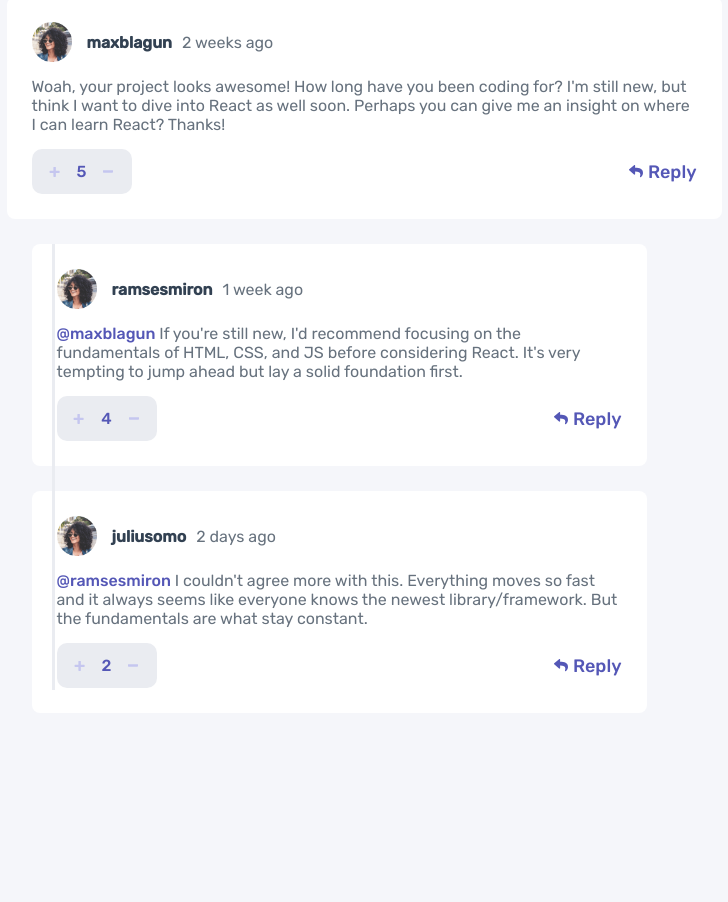
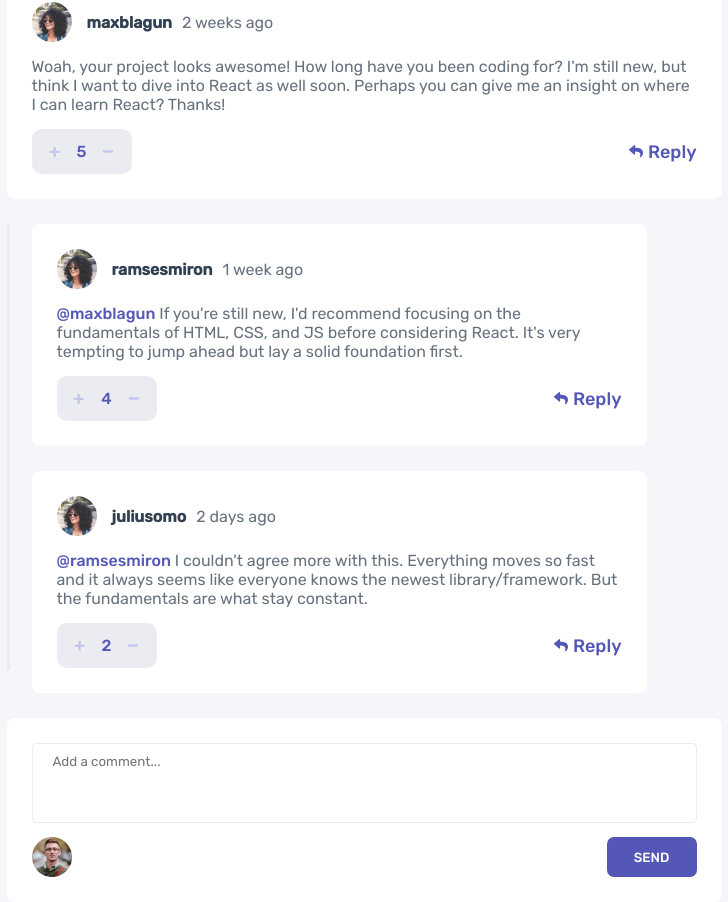
Before and after one commit to yan-batista/interactive-comment-section, a React (Vite) app: page / in a window 1280 px wide. Shown: the part 628-1530 px from the top of the page, without its empty margins (276-1004 px from the left). Before the commit the page ends 1366 px from the top, so only its background shows below. Built offline with nearby package versions, Linux system fonts and the light colour scheme.

Commit message:
new comment component

```diff
--- a/src/components/Button/styles.scss
+++ b/src/components/Button/styles.scss
@@ -1,14 +1,14 @@
 @use "../../styles/variables";
 
 .button {
-  width: 100px;
-  height: 50px;
+  width: 90px;
+  height: 40px;
 
   color: white;
   font-weight: 500;
 
   border: none;
-  border-radius: 4px;
+  border-radius: 7px;
 
   transition: background-color 0.1s;
 
--- a/src/components/Comment/CommentList/index.tsx
+++ b/src/components/Comment/CommentList/index.tsx
@@ -1,4 +1,5 @@
 import data from "../../../data.json";
+import NewComment from "../NewComment";
 import Comment from "../index";
 import "./styles.scss";
 
@@ -44,7 +45,12 @@ const CommentList = () => {
     );
   });
 
-  return <div className="comment-list-container">{renderComments}</div>;
+  return (
+    <div className="comment-list-container">
+      {renderComments}
+      <NewComment />
+    </div>
+  );
 };
 
 export default CommentList;
--- a/src/components/Comment/CommentList/styles.scss
+++ b/src/components/Comment/CommentList/styles.scss
@@ -21,5 +21,9 @@
   border-right: 3px solid variables.$neutral_lightGray;
   height: 95%;
   position: absolute;
-  left: 60px;
+  left: 15px;
+
+  @media (min-width: variables.$desktop) {
+    left: 60px;
+  }
 }
--- /dev/null
+++ b/src/components/Comment/NewComment/index.tsx
@@ -0,0 +1,21 @@
+import Button from "../../Button";
+import CurrentUserProfilePicture from "../../../assets/images/avatars/image-juliusomo.png";
+
+import "./styles.scss";
+
+const NewComment = () => {
+  return (
+    <div className="comment-container">
+      <div className="new-comment">
+        <textarea placeholder="Add a comment..."></textarea>
+
+        <div className="profile-button-container">
+          <img src={CurrentUserProfilePicture}></img>
+          <Button type="primary" text="Send"></Button>
+        </div>
+      </div>
+    </div>
+  );
+};
+
+export default NewComment;
--- /dev/null
+++ b/src/components/Comment/NewComment/styles.scss
@@ -0,0 +1,60 @@
+@use "../../../styles/variables";
+
+.new-comment {
+  width: 100%;
+
+  & .profile-button-container {
+    display: flex;
+    flex-direction: row;
+    align-items: center;
+    justify-content: space-between;
+    margin-top: 10px;
+
+    & img {
+      width: 40px;
+      height: 40px;
+    }
+
+    @media (min-width: variables.$desktop) {
+    }
+  }
+
+  & textarea {
+    resize: none;
+    border: 1px solid variables.$neutral_lightGray;
+    border-radius: 4px;
+
+    width: 100%;
+    height: 80px;
+
+    padding: 10px;
+    text-indent: 10px;
+  }
+
+  @media (min-width: variables.$desktop) {
+    display: flex;
+    flex-direction: row-reverse;
+    justify-content: flex-end;
+
+    position: relative;
+
+    & .profile-button-container {
+      & button {
+        position: absolute;
+        right: 0;
+        top: 0;
+      }
+
+      & img {
+        margin-right: 25px;
+        position: absolute;
+        top: 0;
+      }
+    }
+
+    & textarea {
+      width: 85%;
+      margin: 0 100px 0 50px;
+    }
+  }
+}
--- a/src/components/Score/index.tsx
+++ b/src/components/Score/index.tsx
@@ -1,3 +1,4 @@
+import { useState } from "react";
 import "./styles.scss";
 
 interface Props {
@@ -5,15 +6,35 @@ interface Props {
 }
 
 const Score: React.FC<Props> = ({ score }) => {
+  const [scoreNumber, SetScoreNumber] = useState(score);
+
+  const increaseScore = () => {
+    SetScoreNumber((prevNumber) => {
+      return prevNumber + 1;
+    });
+  };
+
+  const decreaseScore = () => {
+    SetScoreNumber((prevNumber) => {
+      return prevNumber - 1;
+    });
+  };
+
   return (
     <div className="score-container">
+      <button onClick={increaseScore}>
         <svg width="11" height="11" xmlns="http://www.w3.org/2000/svg">
           <path d="M6.33 10.896c.137 0 .255-.05.354-.149.1-.1.149-.217.149-.354V7.004h3.315c.136 0 .254-.05.354-.149.099-.1.148-.217.148-.354V5.272a.483.483 0 0 0-.148-.354.483.483 0 0 0-.354-.149H6.833V1.4a.483.483 0 0 0-.149-.354.483.483 0 0 0-.354-.149H4.915a.483.483 0 0 0-.354.149c-.1.1-.149.217-.149.354v3.37H1.08a.483.483 0 0 0-.354.15c-.1.099-.149.217-.149.353v1.23c0 .136.05.254.149.353.1.1.217.149.354.149h3.333v3.39c0 .136.05.254.15.353.098.1.216.149.353.149H6.33Z" />
         </svg>
-      <p>{score}</p>
+      </button>
+
+      <p className="disable-select">{scoreNumber}</p>
+
+      <button onClick={decreaseScore}>
         <svg width="11" height="3" xmlns="http://www.w3.org/2000/svg">
           <path d="M9.256 2.66c.204 0 .38-.056.53-.167.148-.11.222-.243.222-.396V.722c0-.152-.074-.284-.223-.395a.859.859 0 0 0-.53-.167H.76a.859.859 0 0 0-.53.167C.083.437.009.57.009.722v1.375c0 .153.074.285.223.396a.859.859 0 0 0 .53.167h8.495Z" />
         </svg>
+      </button>
     </div>
   );
 };
--- a/src/components/Score/styles.scss
+++ b/src/components/Score/styles.scss
@@ -15,14 +15,25 @@
   & p {
     color: variables.$primary_moderateBlue;
     font-weight: 500;
+
+    -webkit-user-select: none;
+    -moz-user-select: none;
+    -ms-user-select: none;
+    user-select: none;
   }
 
-  & svg {
-    cursor: pointer;
-    fill: #c5c6ef;
+  & button {
+    border: none;
+    display: flex;
+    align-items: center;
 
-    &:hover {
-      fill: variables.$primary_moderateBlue;
+    & svg {
+      cursor: pointer;
+      fill: #c5c6ef;
+
+      &:hover {
+        fill: variables.$primary_moderateBlue;
+      }
     }
   }
 
```
Also changed, not shown: src/App.tsx (+0 -10 lines). Lines whose indentation alone changed are shown as unchanged.
